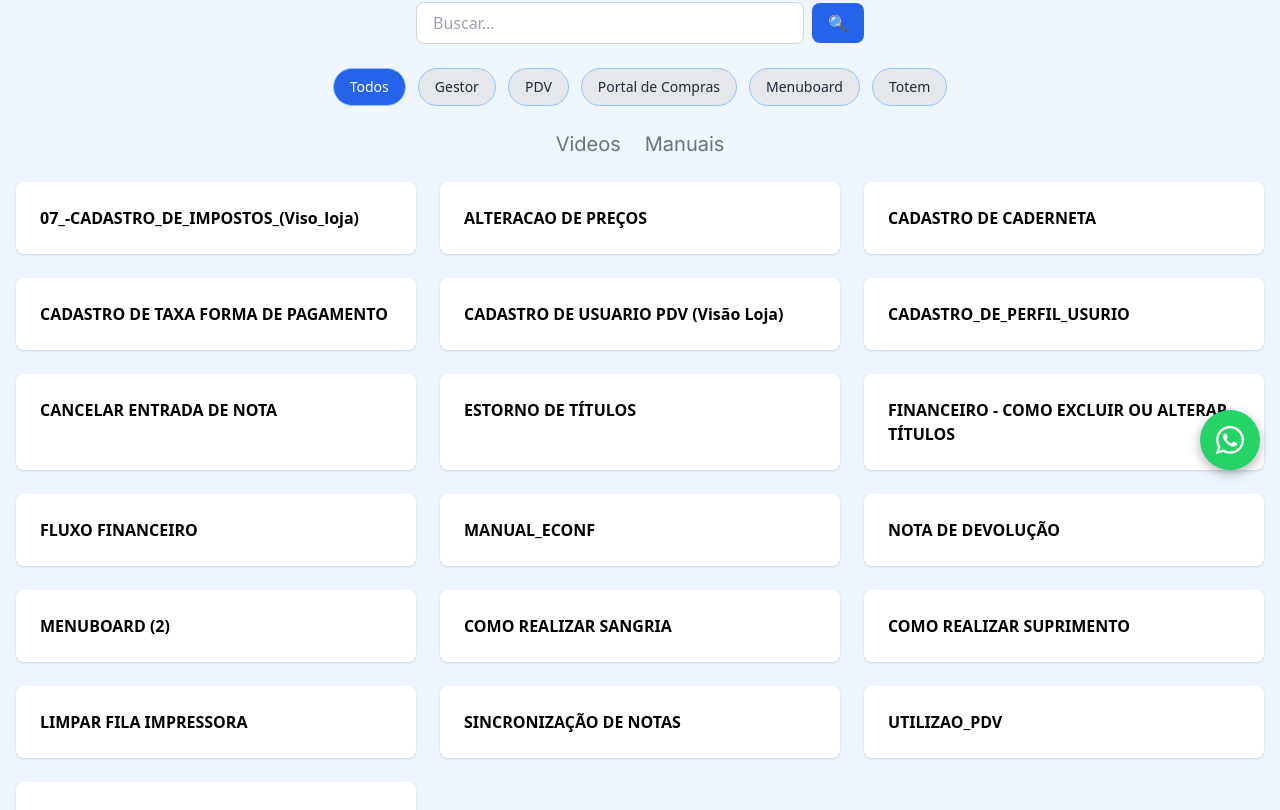
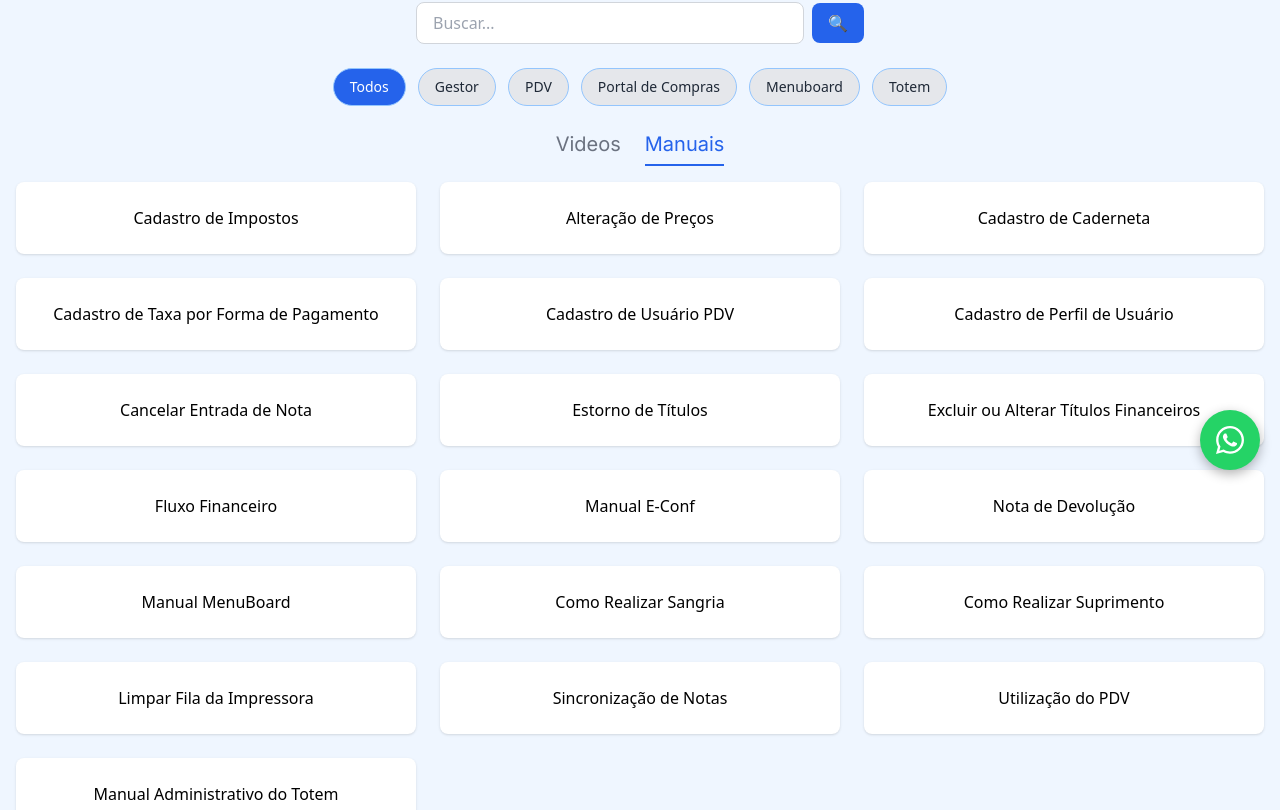
Before and after one commit to EnioSt/bip-videos, a React (Vite) app: page /manuais in a window 1280 px wide. Shown: the part 310-1120 px from the top of the page. Built offline with nearby package versions, Linux system fonts and the light colour scheme.

Commit message:
finalizando a tela de manuais

```diff
--- a/package.json
+++ b/package.json
@@ -15,7 +15,7 @@
     "node-fetch": "^3.3.2",
     "react": "^19.1.0",
     "react-dom": "^19.1.0",
-    "react-icons": "^5.5.0",
+    "react-icons": "^5.6.0",
     "react-router-dom": "^7.6.3"
   },
   "devDependencies": {
--- a/src/data/manuais.json
+++ b/src/data/manuais.json
@@ -1,115 +1,115 @@
 [
   {
     "id": 1,
-    "titulo": "07_-CADASTRO_DE_IMPOSTOS_(Viso_loja)",
+    "titulo": "Cadastro de Impostos",
     "arquivo": "/manuais/gestor/07_-CADASTRO_DE_IMPOSTOS_(Viso_loja).pdf.pdf",
     "tags": ["gestor"]
   },
   {
     "id": 2,
-    "titulo": "ALTERACAO DE PREÇOS",
+    "titulo": "Alteração de Preços",
     "arquivo": "/manuais/gestor/ALTERACAO DE PREÇOS.pdf",
     "tags": ["gestor"]
   },
   {
     "id": 3,
-    "titulo": "CADASTRO DE CADERNETA",
+    "titulo": "Cadastro de Caderneta",
     "arquivo": "/manuais/gestor/CADASTRO DE CADERNETA.pdf",
     "tags": ["gestor"]
   },
   {
     "id": 4,
-    "titulo": "CADASTRO DE TAXA FORMA DE PAGAMENTO",
+    "titulo": "Cadastro de Taxa por Forma de Pagamento",
     "arquivo": "/manuais/gestor/CADASTRO DE TAXA FORMA DE PAGAMENTO.pdf",
     "tags": ["gestor"]
   },
   {
     "id": 5,
-    "titulo": "CADASTRO DE USUARIO PDV (Visão Loja)",
+    "titulo": "Cadastro de Usuário PDV",
     "arquivo": "/manuais/gestor/CADASTRO DE USUARIO PDV (Visão Loja).pdf",
     "tags": ["gestor"]
   },
   {
     "id": 6,
-    "titulo": "CADASTRO_DE_PERFIL_USURIO",
+    "titulo": "Cadastro de Perfil de Usuário",
     "arquivo": "/manuais/gestor/CADASTRO_DE_PERFIL_USURIO.pdf",
     "tags": ["gestor"]
   },
   {
     "id": 7,
-    "titulo": "CANCELAR ENTRADA DE NOTA",
+    "titulo": "Cancelar Entrada de Nota",
     "arquivo": "/manuais/gestor/CANCELAR ENTRADA DE NOTA.pdf",
     "tags": ["gestor"]
   },
   {
     "id": 8,
-    "titulo": "ESTORNO DE TÍTULOS",
+    "titulo": "Estorno de Títulos",
     "arquivo": "/manuais/gestor/ESTORNO DE TÍTULOS.pdf",
     "tags": ["gestor"]
   },
   {
     "id": 9,
-    "titulo": "FINANCEIRO - COMO EXCLUIR OU ALTERAR TÍTULOS",
+    "titulo": "Excluir ou Alterar Títulos Financeiros",
     "arquivo": "/manuais/gestor/FINANCEIRO - COMO EXCLUIR OU ALTERAR TÍTULOS.pdf",
     "tags": ["gestor"]
   },
   {
     "id": 10,
-    "titulo": "FLUXO FINANCEIRO",
+    "titulo": "Fluxo Financeiro",
     "arquivo": "/manuais/gestor/FLUXO FINANCEIRO.pdf",
     "tags": ["gestor"]
   },
   {
     "id": 11,
-    "titulo": "MANUAL_ECONF",
+    "titulo": "Manual E-Conf",
     "arquivo": "/manuais/gestor/MANUAL_ECONF.pdf",
     "tags": ["gestor"]
   },
   {
     "id": 12,
-    "titulo": "NOTA DE DEVOLUÇÃO",
+    "titulo": "Nota de Devolução",
     "arquivo": "/manuais/gestor/NOTA DE DEVOLUÇÃO.pdf",
     "tags": ["gestor"]
   },
   {
     "id": 13,
-    "titulo": "MENUBOARD (2)",
+    "titulo": "Manual MenuBoard",
     "arquivo": "/manuais/menuboard/MENUBOARD (2).pdf",
     "tags": ["menuboard"]
   },
   {
     "id": 14,
-    "titulo": "COMO REALIZAR SANGRIA",
+    "titulo": "Como Realizar Sangria",
     "arquivo": "/manuais/pdv/COMO REALIZAR SANGRIA.pdf",
     "tags": ["pdv"]
   },
   {
     "id": 15,
-    "titulo": "COMO REALIZAR SUPRIMENTO",
+    "titulo": "Como Realizar Suprimento",
     "arquivo": "/manuais/pdv/COMO REALIZAR SUPRIMENTO.pdf",
     "tags": ["pdv"]
   },
   {
     "id": 16,
-    "titulo": "LIMPAR FILA IMPRESSORA",
+    "titulo": "Limpar Fila da Impressora",
     "arquivo": "/manuais/pdv/LIMPAR FILA IMPRESSORA.pdf",
     "tags": ["pdv"]
   },
   {
     "id": 17,
-    "titulo": "SINCRONIZAÇÃO DE NOTAS",
+    "titulo": "Sincronização de Notas",
     "arquivo": "/manuais/pdv/SINCRONIZAÇÃO DE NOTAS.pdf",
     "tags": ["pdv"]
   },
   {
     "id": 18,
-    "titulo": "UTILIZAO_PDV",
+    "titulo": "Utilização do PDV",
     "arquivo": "/manuais/pdv/UTILIZAO_PDV.pdf",
     "tags": ["pdv"]
   },
   {
     "id": 19,
-    "titulo": "MANUAL ADM TOTEM",
+    "titulo": "Manual Administrativo do Totem",
     "arquivo": "/manuais/totem/MANUAL ADM TOTEM.pptx.pdf",
     "tags": ["totem"]
   }
--- a/src/pages/Contato/index.jsx
+++ b/src/pages/Contato/index.jsx
@@ -5,11 +5,10 @@ const Contato = () => {
   return (
     <section
       className="bg-blue-50 bg-cover bg-center min-h-screen flex items-center justify-center px-6 py-16"
-      style={{ backgroundImage: `url(${imgFundo})` }}
-    >
+      style={{ backgroundImage: `url(${imgFundo})` }}>
       <div className="bg-white bg-opacity-90 p-8 rounded-lg shadow-xl max-w-4xl w-full">
         <h2 className="text-3xl md:text-4xl font-extrabold text-blue-700 mb-8 text-center">
-          Contato BIP360
+          Contatos BIP360
         </h2>
 
         {/* Infraestrutura */}
@@ -23,13 +22,13 @@ const Contato = () => {
         />
 
         {/* Protheus */}
-        <InfoContato
+        {/* <InfoContato
           nome="Sistema Protheus"
           servicos="Suporte relacionado ao sistema protheus utilizado internamente na empresa."
           whatsapp=" (17) 99791-0529"
           href="mailto:atendimentoprotheus@bip360.com.br"
           email="atendimentoprotheus@bip360.com.br"
-        />
+        /> */}
 
         {/* Suporte */}
         <InfoContato
--- a/src/pages/Inicio/Manuais/index.jsx
+++ b/src/pages/Inicio/Manuais/index.jsx
@@ -1,10 +1,14 @@
 import { useOutletContext } from "react-router-dom";
+import { FiExternalLink, FiX } from "react-icons/fi";
 import Paginacao from "../../../components/Paginacao";
 import manuais from "../../../data/manuais.json";
+import { useState } from "react";
 
 const MANUAIS_POR_PAGINA = 24;
 
 const Manuais = () => {
+  const [pdfAberto, setPdfAberto] = useState(null);
+
   const { busca, tagSelecionada, paginaAtual, setPaginaAtual } =
     useOutletContext();
 
@@ -35,23 +39,59 @@ const Manuais = () => {
       ) : (
         <div className="grid gap-6 sm:grid-cols-2 lg:grid-cols-3">
           {manuaisPaginados.map((manual) => (
-            <a
+            <button
               key={manual.id}
-              href={manual.arquivo}
-              target="_blank"
-              rel="noreferrer"
+              onClick={() => setPdfAberto(manual)}
               className="bg-white p-6 rounded-lg shadow hover:shadow-lg transition">
-              <h3 className="font-semibold">{manual.titulo}</h3>
-            </a>
+              <h3>{manual.titulo}</h3>
+            </button>
           ))}
         </div>
       )}
+
       <Paginacao
         totalItens={manuaisFiltrados.length}
         itensPorPagina={MANUAIS_POR_PAGINA}
         paginaAtual={paginaAtual}
         setPaginaAtual={setPaginaAtual}
       />
+      {pdfAberto && (
+        <div className="fixed inset-0 z-50 bg-black/70 flex items-center justify-center">
+          <div className="bg-white w-[95vw] h-[95vh] rounded-lg overflow-hidden flex flex-col">
+            {/* Barra superior */}
+            <div className="flex items-center justify-between px-4 py-2 border-b bg-gray-50">
+              <span className="text-sm font-medium text-gray-700 truncate">
+                {pdfAberto.titulo}
+              </span>
+
+              <div className="flex items-center gap-2">
+                <a
+                  href={pdfAberto.arquivo}
+                  target="_blank"
+                  rel="noreferrer"
+                  className="flex items-center gap-1 px-3 py-1 text-sm text-blue-600 hover:bg-blue-50 rounded">
+                  <FiExternalLink />
+                  Abrir
+                </a>
+
+                <button
+                  onClick={() => setPdfAberto(null)}
+                  className="flex items-center gap-1 px-3 py-1 text-sm text-gray-600 hover:bg-gray-200 rounded">
+                  <FiX />
+                  Fechar
+                </button>
+              </div>
+            </div>
+
+            {/* PDF */}
+            <iframe
+              src={pdfAberto.arquivo}
+              title={pdfAberto.titulo}
+              className="flex-1 w-full"
+            />
+          </div>
+        </div>
+      )}
     </>
   );
 };
--- a/src/pages/Inicio/index.jsx
+++ b/src/pages/Inicio/index.jsx
@@ -2,7 +2,7 @@ import { useEffect, useState } from "react";
 import Tag from "../../components/Tag";
 import YouTubeEmbed from "../../components/YouTubeEmbed";
 import { TAGS, TAG_COLORS } from "../../utils/tags";
-import { Link, Outlet } from "react-router-dom";
+import { Link, NavLink, Outlet } from "react-router-dom";
 
 const Inicio = () => {
   const [tagSelecionada, setTagSelecionada] = useState("todos");
@@ -65,11 +65,20 @@ const Inicio = () => {
           <ul className="flex flex-col md:flex-row gap-2 md:gap-6 items-center">
             {rotas.map((rota, index) => (
               <li key={index}>
-                <Link
+                <NavLink
                   to={rota.to}
-                  className="font-menu text-gray-500 text-xl hover:underline hover:text-black-900 transition-colors duration-200">
+                  className={({ isActive }) =>
+                    `
+  font-menu text-xl pb-2 border-b-2 transition-all duration-200
+  ${
+    isActive
+      ? "text-blue-600 border-blue-600"
+      : "text-gray-500 border-transparent hover:text-gray-900"
+  }
+`
+                  }>
                   {rota.label}
-                </Link>
+                </NavLink>
               </li>
             ))}
           </ul>
```
Also changed, not shown: 1 other file (tests, documents, lock files or other folders).
